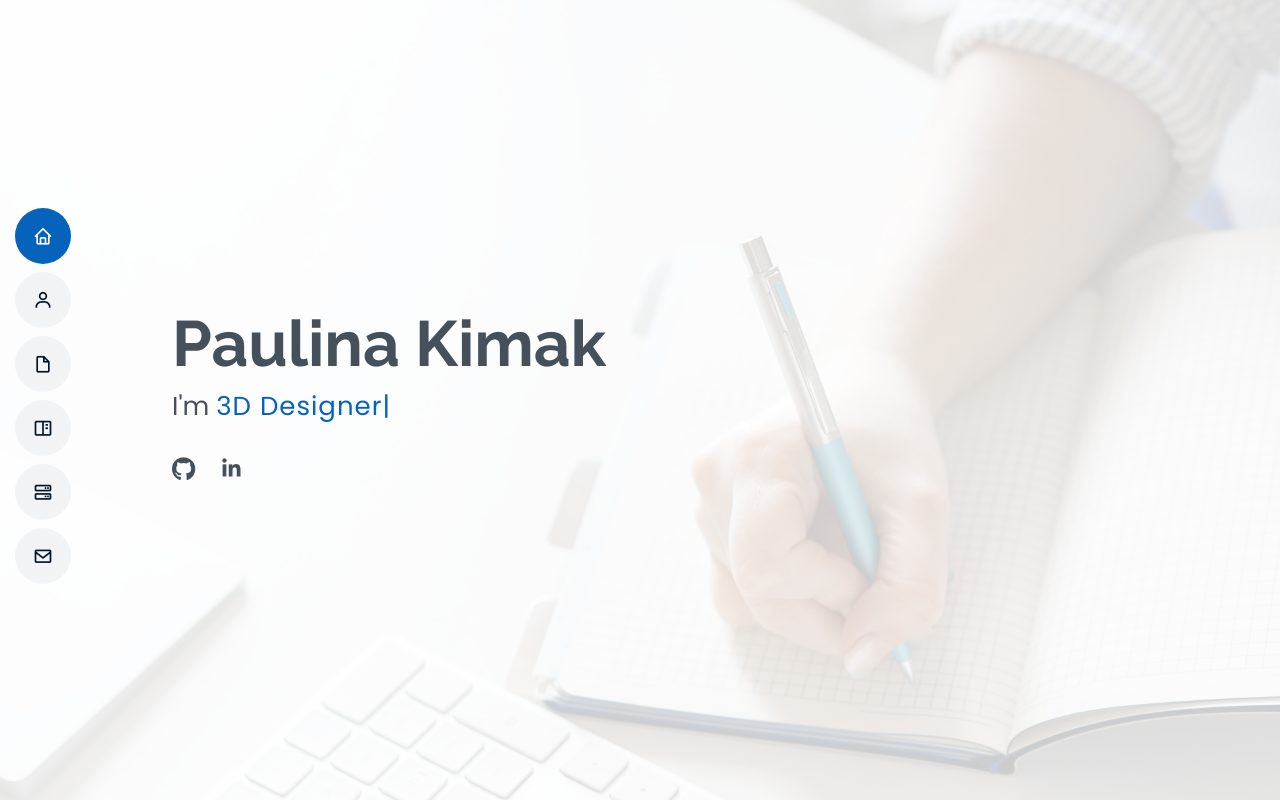
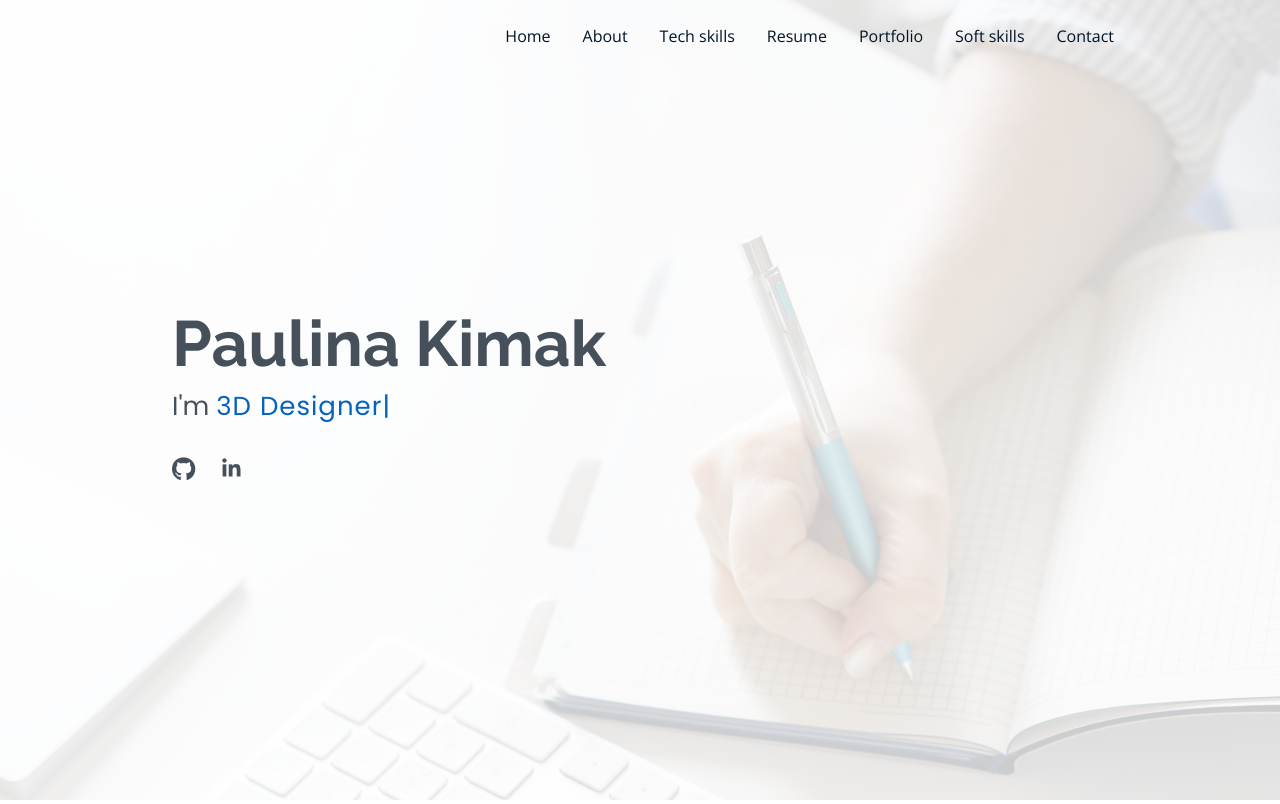
Before and after one commit to RockPiryt/Resume, a Flask app: page / in a window 1280 px wide. Shown: the top 804 px of the page. Run offline with Flask 3, Linux system fonts and the light colour scheme; some libraries are stand-ins or nearby versions.

Commit message:
'RockPiryt' - add new navbar

```diff
--- a/templates/index.html
+++ b/templates/index.html
@@ -4,7 +4,7 @@
   <!-- ======= Mobile nav toggle button ======= -->
   <i class="bi bi-list mobile-nav-toggle d-lg-none"></i>
   <!-- ======= Header ======= -->
-  {% include "navbar.html" %}
+  {% include "new_navbar.html" %}
   <!-- End Header -->
 
   <!-- ======= Hero Section ======= -->
--- /dev/null
+++ b/templates/new_navbar.html
@@ -0,0 +1,28 @@
+        <!-- Navigation-->
+        <nav class="navbar navbar-expand-lg navbar-light fixed-top my-2 style="background-color: white;" id="mainNav">
+            <div class="container px-5">
+                <button class="navbar-toggler" type="button" data-bs-toggle="collapse" data-bs-target="#navbarResponsive" aria-controls="navbarResponsive" aria-expanded="false" aria-label="Toggle navigation">
+                    Menu
+                    <i class="bi-list"></i>
+                </button>
+                <div class="collapse navbar-collapse" id="navbarResponsive">
+                    <ul class="navbar-nav ms-auto me-4 my-3 my-lg-0">
+                        <li class="nav-item"><a class="nav-link me-lg-3" href="#hero">Home</a></li>
+                        <li class="nav-item"><a class="nav-link me-lg-3" href="#about">About</a></li>
+                        <li class="nav-item"><a class="nav-link me-lg-3" href="#tech_skills">Tech skills</a></li>
+                        <li class="nav-item"><a class="nav-link me-lg-3" href="#resume">Resume</a></li>
+                        <li class="nav-item"><a class="nav-link me-lg-3" href="#portfolio">Portfolio</a></li>
+                        <li class="nav-item"><a class="nav-link me-lg-3" href="#services">Soft skills</a></li>
+                        <li class="nav-item"><a class="nav-link me-lg-3" href="#contact">Contact</a></li>
+                    </ul>
+
+                    <!-- <button class="btn btn-primary rounded-pill px-3 mb-2 mb-lg-0" data-bs-toggle="modal" data-bs-target="#contact">
+                        <span class="d-flex align-items-center">
+                            <i class="bi-chat-text-fill me-2"></i>
+                            <span class="small">Contact</span>
+                        </span>
+                    </button> -->
+
+                </div>
+            </div>
+        </nav>
--- a/templates/tech_stack.html
+++ b/templates/tech_stack.html
@@ -1,4 +1,4 @@
-<section>
+<section id="tech_skills">
     <!-- Skillset Card-->
     <div class="card shadow border-0 rounded-4 mb-5">
         <div class="card-body p-5">
```
